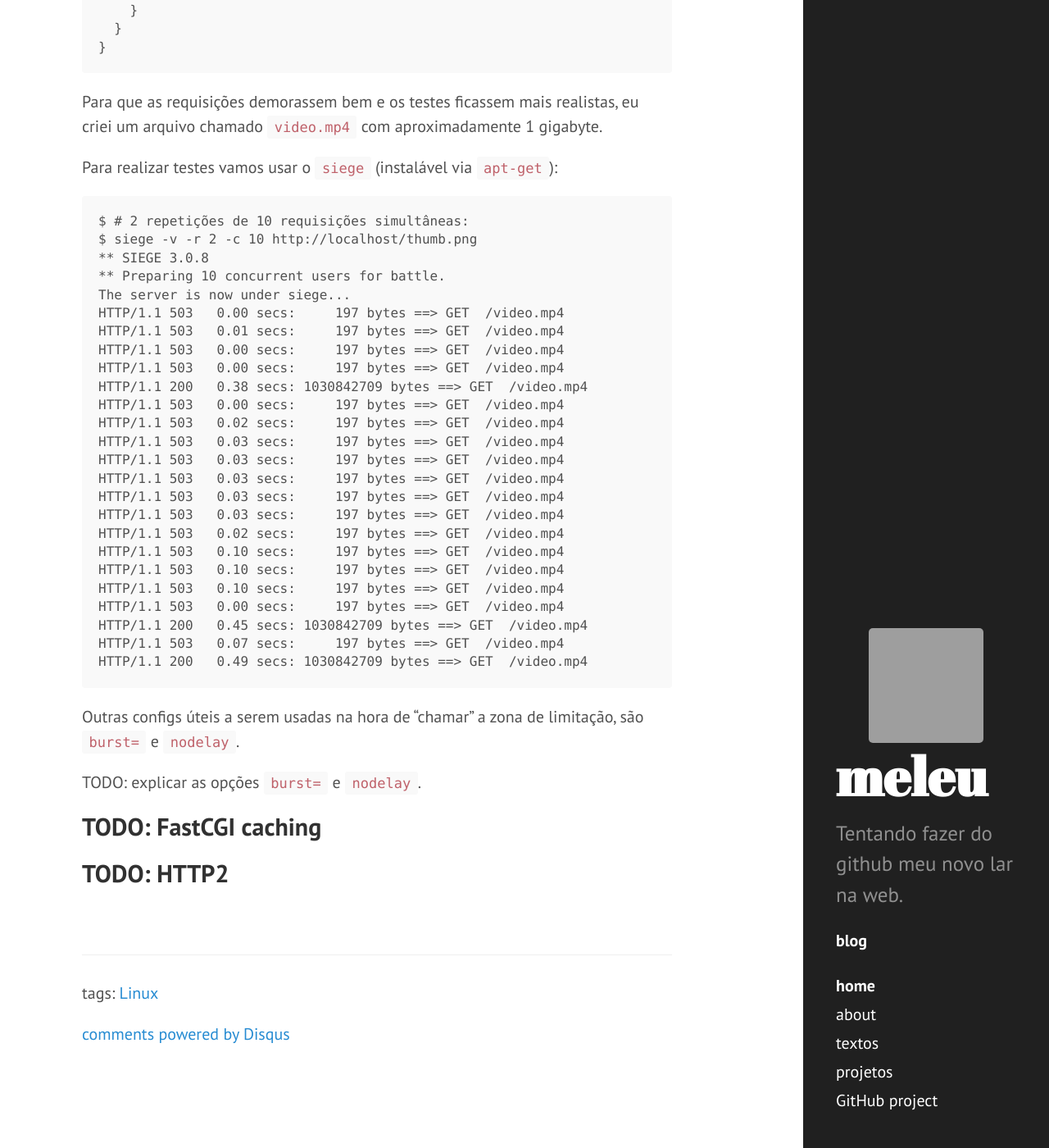
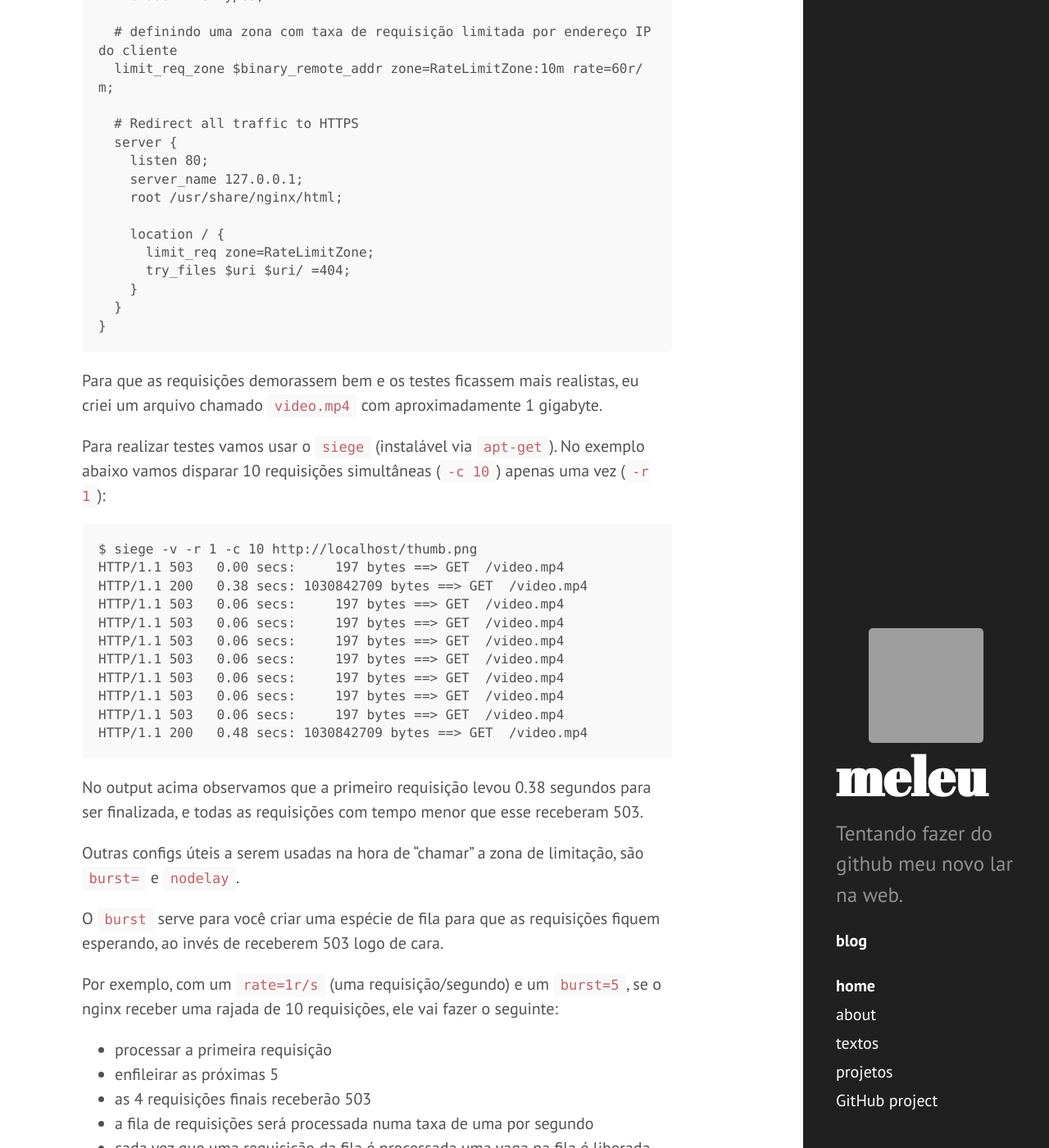
Before and after one commit to meleu/meleu.github.io, a Jekyll site: the page built from _posts/2020-04-14-nginx.md, in a window 1280 px wide and 1400 px high, scrolled down 20569 px. Shown: the whole window at 82% size. Built offline with Jekyll 4.4.1, drawn with Linux system fonts in a browser that asks for light colours; comment, search, counter and statistics services are not loaded; some of the changed text lies outside the part shown; grey boxes are pictures that could not be loaded.

Commit message:
rate limiting

````diff
--- a/_posts/2020-04-14-nginx.md
+++ b/_posts/2020-04-14-nginx.md
@@ -693,6 +693,10 @@
 }
 ```
 
+Com essa configuração, se um determinado IP solicitar várias requisições em menos de um segundo, apenas a primeiro requisição será processada e todas as outras serão rejeitadas (receberão o status 503 - Service Unavailable). Novas requisições só serão aceitas após um segundo ou após o término da primeira (o que vier primeiro).
+
+**Observação**: a taxa de uma requisição por segundo só faz realmente sentido se a requisição levar mais de um segundo para ser processada. Ou seja, se o nginx é capaz de entregar uma resposta ao cliente em menos de um segundo, ele **NÃO** vai ficar ocioso esperando completar um segundo para só então aceitar uma nova requisição. Se ele está livre, ele aceita novas requisições. Em outras palavras: o NginX nunca quer ficar ocioso. Ele nunca vai recusar requisições a troco de nada.
+
 Vamos ver a mágica acontecendo usando um exemplo prático:
 ```
 events {
@@ -721,38 +725,86 @@
 
 Para que as requisições demorassem bem e os testes ficassem mais realistas, eu criei um arquivo chamado `video.mp4` com aproximadamente 1 gigabyte.
 
-Para realizar testes vamos usar o `siege` (instalável via `apt-get`):
+Para realizar testes vamos usar o `siege` (instalável via `apt-get`). No exemplo abaixo vamos disparar 10 requisições simultâneas (`-c 10`) apenas uma vez (`-r 1`):
 ```
-$ # 2 repetições de 10 requisições simultâneas:
-$ siege -v -r 2 -c 10 http://localhost/thumb.png
-** SIEGE 3.0.8
-** Preparing 10 concurrent users for battle.
-The server is now under siege...
-HTTP/1.1 503   0.00 secs:     197 bytes ==> GET  /video.mp4
-HTTP/1.1 503   0.01 secs:     197 bytes ==> GET  /video.mp4
-HTTP/1.1 503   0.00 secs:     197 bytes ==> GET  /video.mp4
+$ siege -v -r 1 -c 10 http://localhost/thumb.png
 HTTP/1.1 503   0.00 secs:     197 bytes ==> GET  /video.mp4
 HTTP/1.1 200   0.38 secs: 1030842709 bytes ==> GET  /video.mp4
-HTTP/1.1 503   0.00 secs:     197 bytes ==> GET  /video.mp4
-HTTP/1.1 503   0.02 secs:     197 bytes ==> GET  /video.mp4
-HTTP/1.1 503   0.03 secs:     197 bytes ==> GET  /video.mp4
-HTTP/1.1 503   0.03 secs:     197 bytes ==> GET  /video.mp4
-HTTP/1.1 503   0.03 secs:     197 bytes ==> GET  /video.mp4
-HTTP/1.1 503   0.03 secs:     197 bytes ==> GET  /video.mp4
-HTTP/1.1 503   0.03 secs:     197 bytes ==> GET  /video.mp4
-HTTP/1.1 503   0.02 secs:     197 bytes ==> GET  /video.mp4
-HTTP/1.1 503   0.10 secs:     197 bytes ==> GET  /video.mp4
-HTTP/1.1 503   0.10 secs:     197 bytes ==> GET  /video.mp4
-HTTP/1.1 503   0.10 secs:     197 bytes ==> GET  /video.mp4
-HTTP/1.1 503   0.00 secs:     197 bytes ==> GET  /video.mp4
-HTTP/1.1 200   0.45 secs: 1030842709 bytes ==> GET  /video.mp4
-HTTP/1.1 503   0.07 secs:     197 bytes ==> GET  /video.mp4
-HTTP/1.1 200   0.49 secs: 1030842709 bytes ==> GET  /video.mp4
+HTTP/1.1 503   0.06 secs:     197 bytes ==> GET  /video.mp4
+HTTP/1.1 503   0.06 secs:     197 bytes ==> GET  /video.mp4
+HTTP/1.1 503   0.06 secs:     197 bytes ==> GET  /video.mp4
+HTTP/1.1 503   0.06 secs:     197 bytes ==> GET  /video.mp4
+HTTP/1.1 503   0.06 secs:     197 bytes ==> GET  /video.mp4
+HTTP/1.1 503   0.06 secs:     197 bytes ==> GET  /video.mp4
+HTTP/1.1 503   0.06 secs:     197 bytes ==> GET  /video.mp4
+HTTP/1.1 200   0.48 secs: 1030842709 bytes ==> GET  /video.mp4
 ```
+
+No output acima observamos que a primeiro requisição levou 0.38 segundos para ser finalizada, e todas as requisições com tempo menor que esse receberam 503.
 
 Outras configs úteis a serem usadas na hora de "chamar" a zona de limitação, são `burst=` e `nodelay`.
 
-TODO: explicar as opções `burst=` e `nodelay`.
+O `burst` serve para você criar uma espécie de fila para que as requisições fiquem esperando, ao invés de receberem 503 logo de cara.
+
+Por exemplo, com um `rate=1r/s` (uma requisição/segundo) e um `burst=5`, se o nginx receber uma rajada de 10 requisições, ele vai fazer o seguinte:
+- processar a primeira requisição
+- enfileirar as próximas 5
+- as 4 requisições finais receberão 503
+- a fila de requisições será processada numa taxa de uma por segundo
+- cada vez que uma requisição da fila é processada uma vaga na fila é liberada
+
+Você vai ver isso na prática. Basta usarmos o mesmo arquivo de configuração acima, porém adicionando a opção `burst` na linha do `limit_req`:
+```
+    location / {
+      limit_req zone=RateLimitZone burst=5;
+      # ...
+    }
+```
+
+Testando com siege:
+```
+$ siege -v -r 1 -c 10 http://localhost/video.mp4
+HTTP/1.1 200   0.44 secs: 1030842709 bytes ==> GET  /video.mp4
+HTTP/1.1 503   0.07 secs:     197 bytes ==> GET  /video.mp4
+HTTP/1.1 503   0.06 secs:     197 bytes ==> GET  /video.mp4
+HTTP/1.1 503   0.07 secs:     197 bytes ==> GET  /video.mp4
+HTTP/1.1 200   1.44 secs: 1030842709 bytes ==> GET  /video.mp4
+HTTP/1.1 200   1.54 secs: 1030842709 bytes ==> GET  /video.mp4
+HTTP/1.1 200   2.53 secs: 1030842709 bytes ==> GET  /video.mp4
+HTTP/1.1 200   3.42 secs: 1030842709 bytes ==> GET  /video.mp4
+HTTP/1.1 200   4.47 secs: 1030842709 bytes ==> GET  /video.mp4
+HTTP/1.1 200   5.44 secs: 1030842709 bytes ==> GET  /video.mp4
+```
+
+Observe o tempo que cada requisição bem sucedida tem aproximadamente um segundo de intervalo entre uma e outra. Isso ocorreu pois o nginx colocou as requisições na fila e foi processando uma a uma numa taxa de uma por segundo.
+
+A opção `nodelay` só funciona junto com a opção `burst` e serve para dizer ao NginX que a fila deve ser processada _as fast as possible_
+
+Vamos testar alterando esse trecho da nossa config:
+```
+    location / {
+      limit_req zone=RateLimitZone burst=5 nodelay;
+      # ...
+    }
+```
+
+Vejamos o resultado do siege:
+```
+$ siege -v -r 1 -c 10 http://localhost/video.mp4
+HTTP/1.1 200   0.77 secs: 1030842709 bytes ==> GET  /video.mp4
+HTTP/1.1 503   0.17 secs:     197 bytes ==> GET  /video.mp4
+HTTP/1.1 503   0.23 secs:     197 bytes ==> GET  /video.mp4
+HTTP/1.1 503   0.24 secs:     197 bytes ==> GET  /video.mp4
+HTTP/1.1 503   0.39 secs:     197 bytes ==> GET  /video.mp4
+HTTP/1.1 200   1.43 secs: 1030842709 bytes ==> GET  /video.mp4
+HTTP/1.1 200   1.80 secs: 1030842709 bytes ==> GET  /video.mp4
+HTTP/1.1 200   2.06 secs: 1030842709 bytes ==> GET  /video.mp4
+HTTP/1.1 200   1.23 secs: 1030842709 bytes ==> GET  /video.mp4
+HTTP/1.1 200   2.36 secs: 1030842709 bytes ==> GET  /video.mp4
+```
+
+Observe como que as requisições foram resolvidas muito mais rápido. Isso ocorreu pois elas foram "executadas" de maneira concorrente.
+
 
 ## TODO: FastCGI caching
 
````
